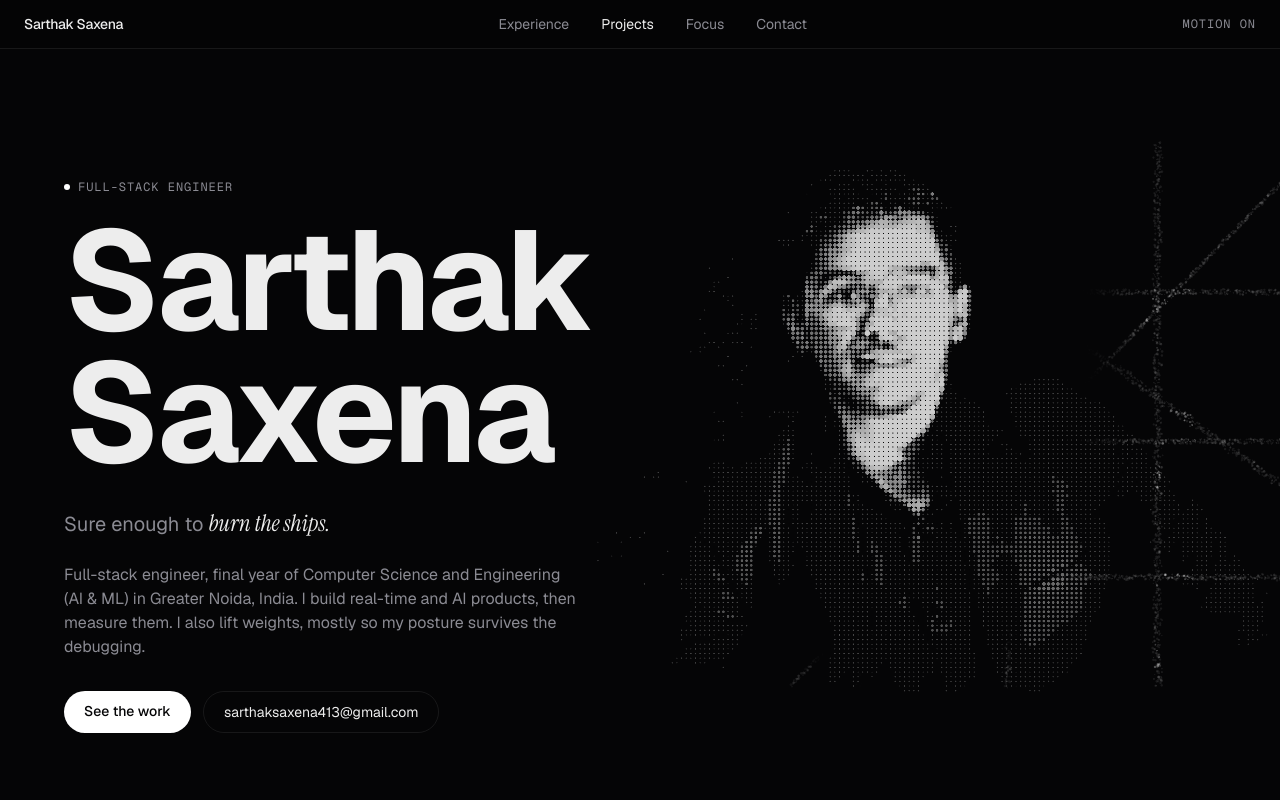
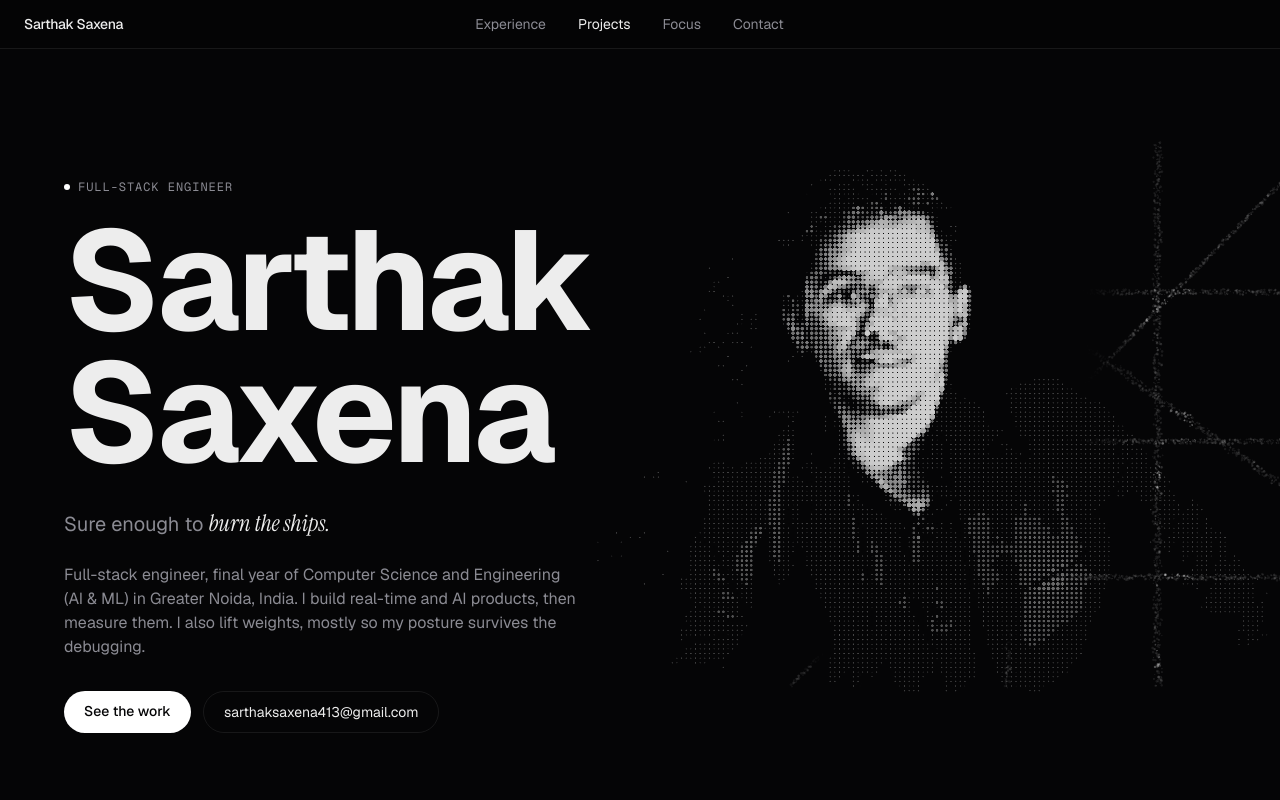
Before and after one commit to sarthaksaxenaa/portfolio, a Next.js app: page / in a window 1280 px wide. Shown: the top 800 px of the page. Built offline with nearby package versions, Linux system fonts and the light colour scheme.

Commit message:
feat: remove the motion switch from the nav

```diff
--- a/components/motion/MotionToggle.tsx
+++ /dev/null
@@ -1,19 +0,0 @@
-"use client";
-
-import { useMotion } from "./MotionProvider";
-
-export function MotionToggle() {
-  const { enabled, toggle } = useMotion();
-  return (
-    <button
-      type="button"
-      role="switch"
-      aria-checked={enabled}
-      aria-label="Motion"
-      onClick={toggle}
-      className="font-mono text-xs uppercase tracking-[0.08em] text-muted transition-colors hover:text-text"
-    >
-      Motion <span aria-hidden="true">{enabled ? "on" : "off"}</span>
-    </button>
-  );
-}
--- a/components/ui/Nav.tsx
+++ b/components/ui/Nav.tsx
@@ -1,6 +1,5 @@
 import { navItems } from "@/content/chapters";
 import { profile } from "@/content/profile";
-import { MotionToggle } from "@/components/motion/MotionToggle";
 
 export function Nav() {
   return (
@@ -24,8 +23,8 @@ export function Nav() {
           </li>
         ))}
       </ul>
-      <div className="flex items-center gap-5">
-        <MotionToggle />
+      {/* Keeps the links centred on desktop; on phones it holds the one Contact link. */}
+      <div className="flex min-w-[7.5rem] justify-end">
         <a href="#cooldown" className="text-sm text-text md:hidden">
           Contact
         </a>
```
